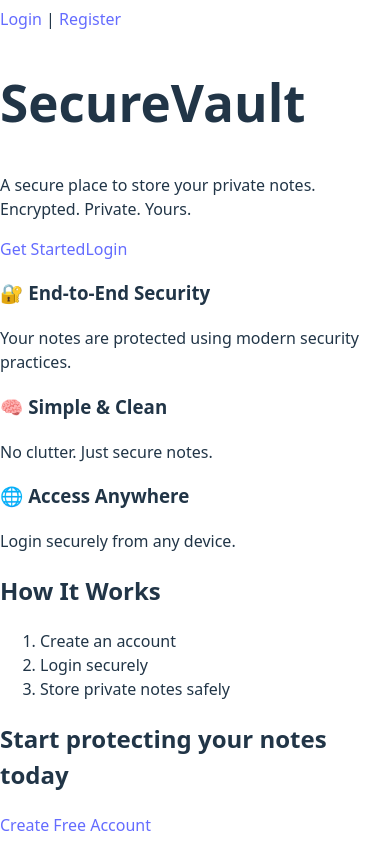
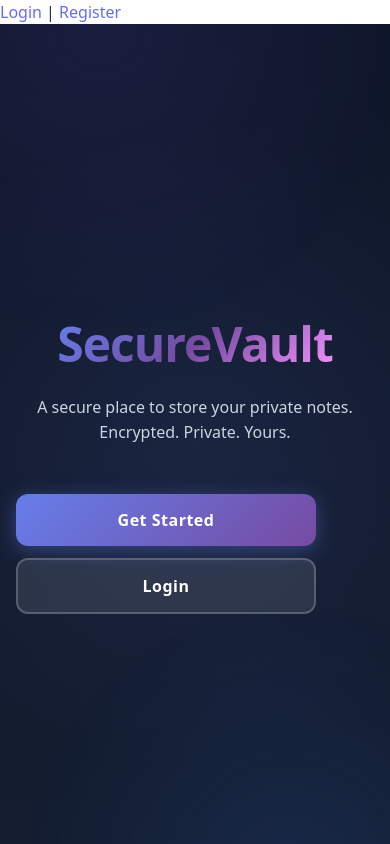
Before and after one commit to wasimassad/SecureVault, a React (Vite) app in the folder client/: page / in a window 390 px wide. Built offline with nearby package versions, Linux system fonts and the light colour scheme.

Commit message:
Impprove the CSS for the Home page.

```diff
--- a/client/src/styles/home.css
+++ b/client/src/styles/home.css
@@ -0,0 +1,480 @@
+/* Reset and Global styles */
+* {
+  margin: 0;
+  padding: 0;
+  box-sizing: border-box;
+}
+
+html, body {
+  width: 100%;
+  height: 100%;
+  overflow-x: hidden;
+  margin: 0;
+  padding: 0;
+}
+
+#root {
+  width: 100%;
+  height: 100%;
+}
+
+/* Navigation Bar */
+.navbar {
+  position: fixed;
+  top: 0;
+  left: 0;
+  right: 0;
+  width: 100%;
+  padding: 16px 40px;
+  display: flex;
+  justify-content: space-between;
+  align-items: center;
+  background: rgba(15, 23, 42, 0.95);
+  backdrop-filter: blur(20px);
+  border-bottom: 1px solid rgba(255, 255, 255, 0.1);
+  z-index: 1000;
+  box-sizing: border-box;
+}
+
+.navbar-brand {
+  font-size: 22px;
+  font-weight: 700;
+  background: linear-gradient(135deg, #667eea 0%, #764ba2 100%);
+  -webkit-background-clip: text;
+  -webkit-text-fill-color: transparent;
+  background-clip: text;
+  text-decoration: none;
+}
+
+.navbar-links {
+  display: flex;
+  gap: 12px;
+}
+
+.navbar-links a {
+  padding: 10px 24px;
+  font-size: 15px;
+  font-weight: 600;
+  text-decoration: none;
+  border-radius: 10px;
+  transition: all 0.3s ease;
+}
+
+.navbar-links a:first-child {
+  color: #ffffff;
+  background: rgba(255, 255, 255, 0.05);
+  border: 1px solid rgba(255, 255, 255, 0.1);
+}
+
+.navbar-links a:first-child:hover {
+  background: rgba(255, 255, 255, 0.1);
+  transform: translateY(-2px);
+}
+
+.navbar-links a:last-child {
+  color: #ffffff;
+  background: linear-gradient(135deg, #667eea 0%, #764ba2 100%);
+  box-shadow: 0 4px 15px rgba(102, 126, 234, 0.3);
+}
+
+.navbar-links a:last-child:hover {
+  transform: translateY(-2px);
+  box-shadow: 0 6px 20px rgba(102, 126, 234, 0.5);
+}
+
+/* Home Container */
+.home {
+  width: 100vw;
+  min-height: 100vh;
+  background: linear-gradient(180deg, #0f172a 0%, #1e293b 100%);
+  color: #ffffff;
+  overflow-x: hidden;
+  margin: 0;
+  padding: 0;
+}
+
+/* Hero Section - Full Screen */
+.hero {
+  width: 100%;
+  min-height: 100vh;
+  display: flex;
+  flex-direction: column;
+  justify-content: center;
+  align-items: center;
+  text-align: center;
+  padding: 100px 20px 60px;
+  position: relative;
+  background: radial-gradient(circle at 50% 50%, rgba(102, 126, 234, 0.1) 0%, transparent 70%);
+  margin: 0;
+}
+
+.hero::before {
+  content: '';
+  position: absolute;
+  width: 600px;
+  height: 600px;
+  background: radial-gradient(circle, rgba(139, 92, 246, 0.15) 0%, transparent 70%);
+  border-radius: 50%;
+  top: -300px;
+  left: -200px;
+  animation: pulse 8s ease-in-out infinite;
+}
+
+.hero::after {
+  content: '';
+  position: absolute;
+  width: 500px;
+  height: 500px;
+  background: radial-gradient(circle, rgba(59, 130, 246, 0.15) 0%, transparent 70%);
+  border-radius: 50%;
+  bottom: -250px;
+  right: -150px;
+  animation: pulse 10s ease-in-out infinite reverse;
+}
+
+@keyframes pulse {
+  0%, 100% {
+    transform: scale(1);
+    opacity: 0.5;
+  }
+  50% {
+    transform: scale(1.1);
+    opacity: 0.8;
+  }
+}
+
+.hero h1 {
+  font-size: clamp(48px, 8vw, 72px);
+  font-weight: 800;
+  margin-bottom: 24px;
+  background: linear-gradient(135deg, #667eea 0%, #764ba2 50%, #f093fb 100%);
+  -webkit-background-clip: text;
+  -webkit-text-fill-color: transparent;
+  background-clip: text;
+  letter-spacing: -2px;
+  position: relative;
+  z-index: 1;
+  animation: fadeInUp 0.8s ease-out;
+}
+
+.hero p {
+  font-size: clamp(16px, 3vw, 20px);
+  color: #cbd5e1;
+  max-width: 600px;
+  margin: 0 auto 48px;
+  line-height: 1.6;
+  position: relative;
+  z-index: 1;
+  animation: fadeInUp 0.8s ease-out 0.2s both;
+  padding: 0 20px;
+}
+
+@keyframes fadeInUp {
+  from {
+    opacity: 0;
+    transform: translateY(30px);
+  }
+  to {
+    opacity: 1;
+    transform: translateY(0);
+  }
+}
+
+/* Hero Buttons */
+.hero-buttons {
+  display: flex;
+  gap: 16px;
+  position: relative;
+  z-index: 1;
+  animation: fadeInUp 0.8s ease-out 0.4s both;
+  flex-wrap: wrap;
+  justify-content: center;
+}
+
+/* Button Styles */
+.btn {
+  padding: 16px 40px;
+  font-size: 16px;
+  font-weight: 600;
+  border-radius: 12px;
+  text-decoration: none;
+  cursor: pointer;
+  transition: all 0.3s ease;
+  display: inline-block;
+  letter-spacing: 0.5px;
+  white-space: nowrap;
+}
+
+.btn.primary {
+  background: linear-gradient(135deg, #667eea 0%, #764ba2 100%);
+  color: #ffffff;
+  box-shadow: 0 4px 20px rgba(102, 126, 234, 0.4);
+}
+
+.btn.primary:hover {
+  transform: translateY(-3px);
+  box-shadow: 0 6px 30px rgba(102, 126, 234, 0.6);
+}
+
+.btn.secondary {
+  background: rgba(255, 255, 255, 0.1);
+  color: #ffffff;
+  border: 2px solid rgba(255, 255, 255, 0.2);
+  backdrop-filter: blur(10px);
+}
+
+.btn.secondary:hover {
+  background: rgba(255, 255, 255, 0.15);
+  border-color: rgba(255, 255, 255, 0.3);
+  transform: translateY(-3px);
+}
+
+/* Features Section */
+.features {
+  width: 100%;
+  padding: 80px 40px;
+  display: grid;
+  grid-template-columns: repeat(auto-fit, minmax(280px, 1fr));
+  gap: 24px;
+  max-width: 1200px;
+  margin: 0 auto;
+  position: relative;
+  z-index: 1;
+  box-sizing: border-box;
+}
+
+.feature-card {
+  background: rgba(255, 255, 255, 0.05);
+  backdrop-filter: blur(10px);
+  border: 1px solid rgba(255, 255, 255, 0.1);
+  border-radius: 20px;
+  padding: 32px 24px;
+  transition: all 0.4s ease;
+  position: relative;
+  overflow: hidden;
+}
+
+.feature-card::before {
+  content: '';
+  position: absolute;
+  top: 0;
+  left: 0;
+  width: 100%;
+  height: 100%;
+  background: linear-gradient(135deg, rgba(102, 126, 234, 0.1) 0%, rgba(118, 75, 162, 0.1) 100%);
+  opacity: 0;
+  transition: opacity 0.4s ease;
+}
+
+.feature-card:hover {
+  transform: translateY(-10px);
+  box-shadow: 0 20px 40px rgba(102, 126, 234, 0.2);
+  border-color: rgba(102, 126, 234, 0.3);
+}
+
+.feature-card:hover::before {
+  opacity: 1;
+}
+
+.feature-card h3 {
+  font-size: clamp(20px, 4vw, 24px);
+  margin-bottom: 16px;
+  color: #ffffff;
+  position: relative;
+  z-index: 1;
+}
+
+.feature-card p {
+  font-size: clamp(14px, 2.5vw, 16px);
+  color: #cbd5e1;
+  line-height: 1.6;
+  position: relative;
+  z-index: 1;
+}
+
+/* Steps Section */
+.steps {
+  width: 100%;
+  padding: 80px 40px;
+  max-width: 800px;
+  margin: 0 auto;
+  text-align: center;
+  position: relative;
+  z-index: 1;
+  box-sizing: border-box;
+}
+
+.steps h2 {
+  font-size: clamp(32px, 6vw, 48px);
+  font-weight: 700;
+  margin-bottom: 40px;
+  background: linear-gradient(135deg, #667eea 0%, #764ba2 100%);
+  -webkit-background-clip: text;
+  -webkit-text-fill-color: transparent;
+  background-clip: text;
+}
+
+.steps ol {
+  list-style: none;
+  counter-reset: step-counter;
+  padding: 0;
+  display: flex;
+  flex-direction: column;
+  gap: 20px;
+}
+
+.steps li {
+  counter-increment: step-counter;
+  background: rgba(255, 255, 255, 0.05);
+  backdrop-filter: blur(10px);
+  border: 1px solid rgba(255, 255, 255, 0.1);
+  border-radius: 16px;
+  padding: 24px 24px 24px 80px;
+  font-size: clamp(16px, 3vw, 20px);
+  position: relative;
+  transition: all 0.3s ease;
+  text-align: left;
+}
+
+.steps li::before {
+  content: counter(step-counter);
+  position: absolute;
+  left: 20px;
+  top: 50%;
+  transform: translateY(-50%);
+  width: 44px;
+  height: 44px;
+  background: linear-gradient(135deg, #667eea 0%, #764ba2 100%);
+  border-radius: 50%;
+  display: flex;
+  align-items: center;
+  justify-content: center;
+  font-weight: 700;
+  font-size: 18px;
+}
+
+.steps li:hover {
+  transform: translateX(10px);
+  border-color: rgba(102, 126, 234, 0.3);
+}
+
+/* CTA Section */
+.cta {
+  width: 100%;
+  padding: 80px 40px;
+  text-align: center;
+  background: linear-gradient(135deg, rgba(102, 126, 234, 0.1) 0%, rgba(118, 75, 162, 0.1) 100%);
+  position: relative;
+  z-index: 1;
+  box-sizing: border-box;
+}
+
+.cta h2 {
+  font-size: clamp(32px, 6vw, 48px);
+  font-weight: 700;
+  margin-bottom: 32px;
+  color: #ffffff;
+}
+
+/* Mobile Responsive Design */
+@media (max-width: 768px) {
+  .navbar {
+    padding: 14px 20px;
+  }
+
+  .navbar-brand {
+    font-size: 20px;
+  }
+
+  .navbar-links {
+    gap: 8px;
+  }
+
+  .navbar-links a {
+    padding: 8px 16px;
+    font-size: 14px;
+  }
+
+  .hero {
+    padding: 80px 20px 40px;
+  }
+
+  .hero h1 {
+    letter-spacing: -1px;
+  }
+
+  .hero-buttons {
+    width: 100%;
+    flex-direction: column;
+    gap: 12px;
+  }
+
+  .btn {
+    width: 100%;
+    max-width: 300px;
+    padding: 14px 32px;
+  }
+
+  .features {
+    grid-template-columns: 1fr;
+    padding: 60px 20px;
+    gap: 20px;
+  }
+
+  .feature-card {
+    padding: 28px 20px;
+  }
+
+  .steps {
+    padding: 60px 20px;
+  }
+
+  .steps ol {
+    gap: 16px;
+  }
+
+  .steps li {
+    padding: 60px 20px 20px 20px;
+    text-align: center;
+  }
+
+  .steps li::before {
+    left: 50%;
+    transform: translateX(-50%);
+    top: 16px;
+  }
+
+  .cta {
+    padding: 60px 20px;
+  }
+}
+
+@media (max-width: 480px) {
+  .navbar {
+    padding: 12px 16px;
+  }
+
+  .navbar-brand {
+    font-size: 18px;
+  }
+
+  .navbar-links a {
+    padding: 8px 12px;
+    font-size: 13px;
+  }
+
+  .hero {
+    padding: 70px 16px 30px;
+  }
+
+  .feature-card {
+    padding: 24px 16px;
+  }
+
+  .steps,
+  .features,
+  .cta {
+    padding-left: 16px;
+    padding-right: 16px;
+  }
+}
```
